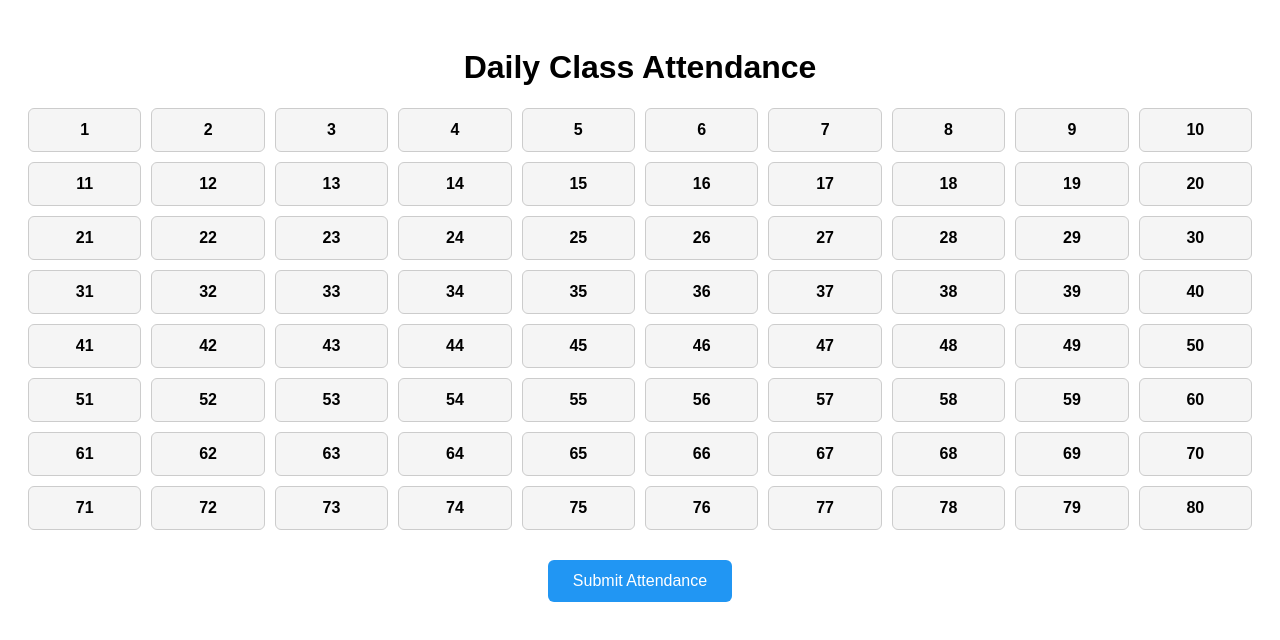
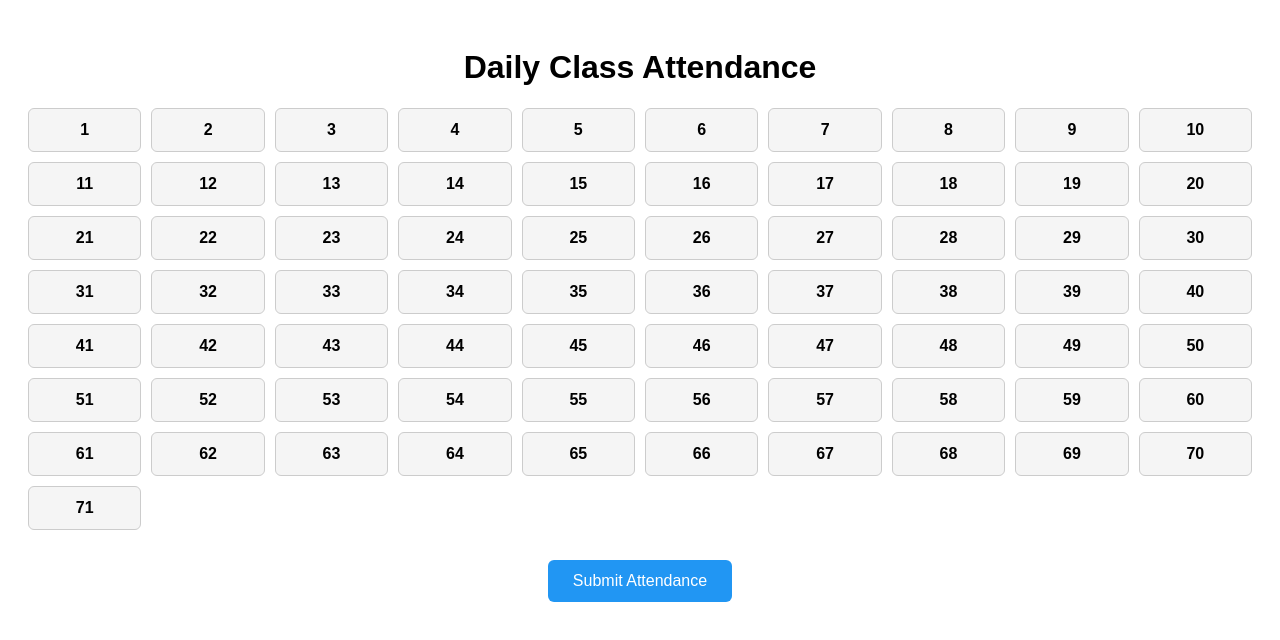
Before and after one commit to divakarhankare9850-ai/attendance, a React (Create React App) app: page / in a window 1280 px wide. Shown: the top 640 px of the page. Built offline with nearby package versions, Linux system fonts and the light colour scheme.

Commit message:
Update App.js

```diff
--- a/src/App.js
+++ b/src/App.js
@@ -5,7 +5,7 @@ import { doc, setDoc, serverTimestamp } from "firebase/firestore";
 export default function App() {
 
   // total students
-  const totalStudents = 80;
+  const totalStudents = 71;
 
   // generate roll numbers
   const rollNumbers = Array.from({ length: totalStudents }, (_, i) => i + 1);
```
